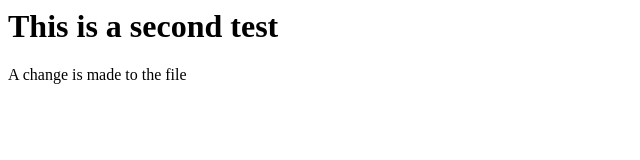
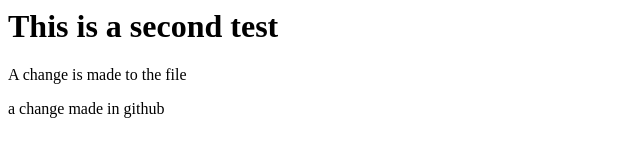
Before and after one commit to formateur77/test1, a plain HTML site: page index.html in a window 1280 px wide. Shown: the whole page, without its empty margins (0-640 px from the left). Drawn offline with Linux system fonts and the light colour scheme.

Commit message:
Update index.html

```diff
--- a/index.html
+++ b/index.html
@@ -3,5 +3,6 @@
     <body>
         <h1>This is a second test</h1>
         <p>A change is made to the file</p>
+        <p> a change made in github</p>
     </body>
 </html>
```
